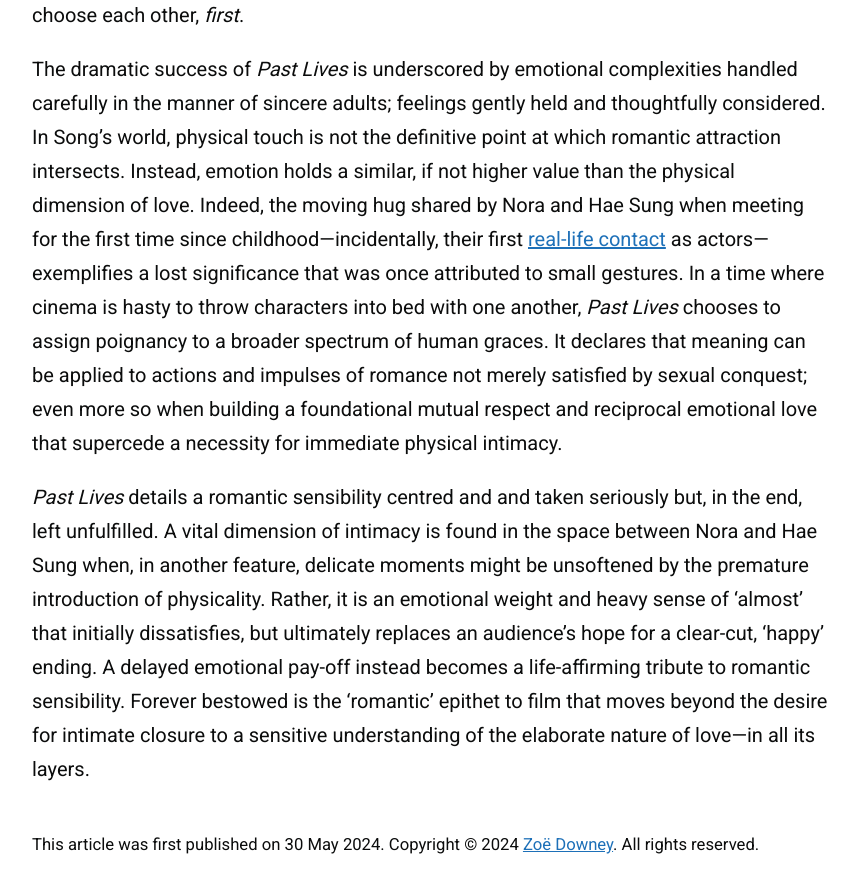
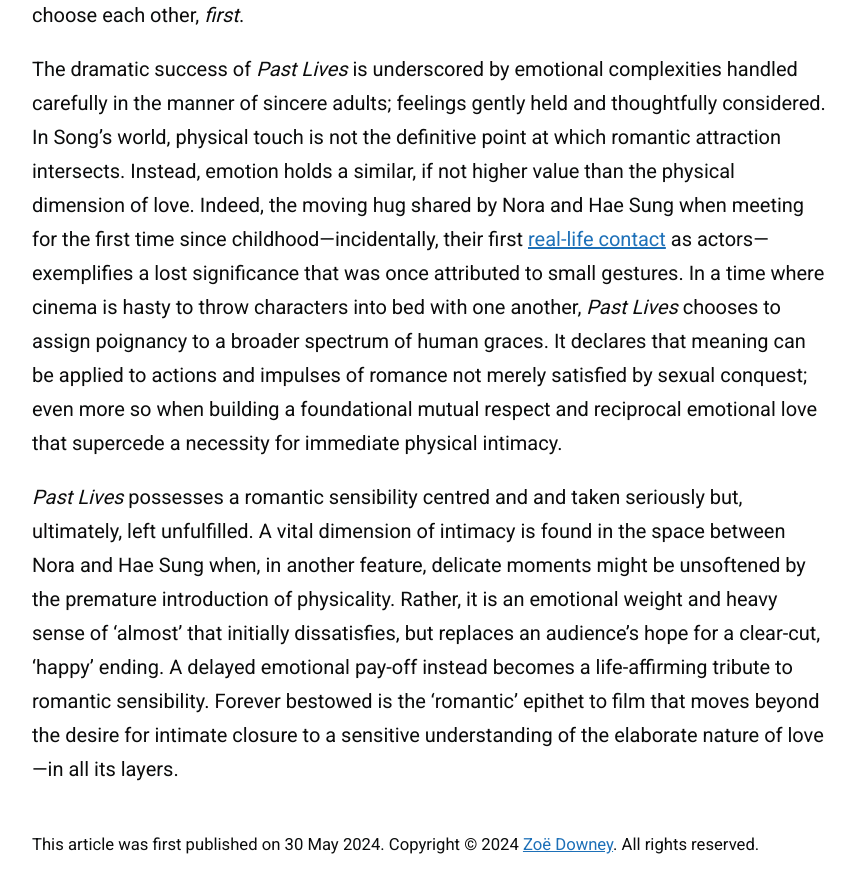
Before and after one commit to zoeurl/zoedowney.github.io, a Jekyll site: the page built from _posts/2024-05-30-past-lives.md, in a window 1280 px wide and 900 px high, scrolled down 2150 px. Shown: the top 893 px of the window, without its empty margins (208-1066 px from the left). Built offline with Jekyll 4.4.1, drawn with Linux system fonts in a browser that asks for light colours.

Commit message:
Update 2024-05-30-past-lives.md

```diff
--- a/_posts/2024-05-30-past-lives.md
+++ b/_posts/2024-05-30-past-lives.md
@@ -21,4 +21,4 @@
 
 The dramatic success of _Past Lives_ is underscored by emotional complexities handled carefully in the manner of sincere adults; feelings gently held and thoughtfully considered. In Song’s world, physical touch is not the definitive point at which romantic attraction intersects. Instead, emotion holds a similar, if not higher value than the physical dimension of love. Indeed, the moving hug shared by Nora and Hae Sung when meeting for the first time since childhood—incidentally, their first [real-life contact](https://www.youtube.com/watch?v=9d4ObkmCJYs&t=7s&ab_channel=A24) as actors—exemplifies a lost significance that was once attributed to small gestures. In a time where cinema is hasty to throw characters into bed with one another, _Past Lives_ chooses to assign poignancy to a broader spectrum of human graces. It declares that meaning can be applied to actions and impulses of romance not merely satisfied by sexual conquest; even more so when building a foundational mutual respect and reciprocal emotional love that supercede a necessity for immediate physical intimacy.
 
-_Past Lives_ details a romantic sensibility centred and and taken seriously but, in the end, left unfulfilled. A vital dimension of intimacy is found in the space between Nora and Hae Sung when, in another feature, delicate moments might be unsoftened by the premature introduction of physicality. Rather, it is an emotional weight and heavy sense of ‘almost’ that initially dissatisfies, but ultimately replaces an audience’s hope for a clear-cut, ‘happy’ ending. A delayed emotional pay-off instead becomes a life-affirming tribute to romantic sensibility. Forever bestowed is the ‘romantic’ epithet to film that moves beyond the desire for intimate closure to a sensitive understanding of the elaborate nature of love—in all its layers.
+_Past Lives_ possesses a romantic sensibility centred and and taken seriously but, ultimately, left unfulfilled. A vital dimension of intimacy is found in the space between Nora and Hae Sung when, in another feature, delicate moments might be unsoftened by the premature introduction of physicality. Rather, it is an emotional weight and heavy sense of ‘almost’ that initially dissatisfies, but replaces an audience’s hope for a clear-cut, ‘happy’ ending. A delayed emotional pay-off instead becomes a life-affirming tribute to romantic sensibility. Forever bestowed is the ‘romantic’ epithet to film that moves beyond the desire for intimate closure to a sensitive understanding of the elaborate nature of love—in all its layers.
```
